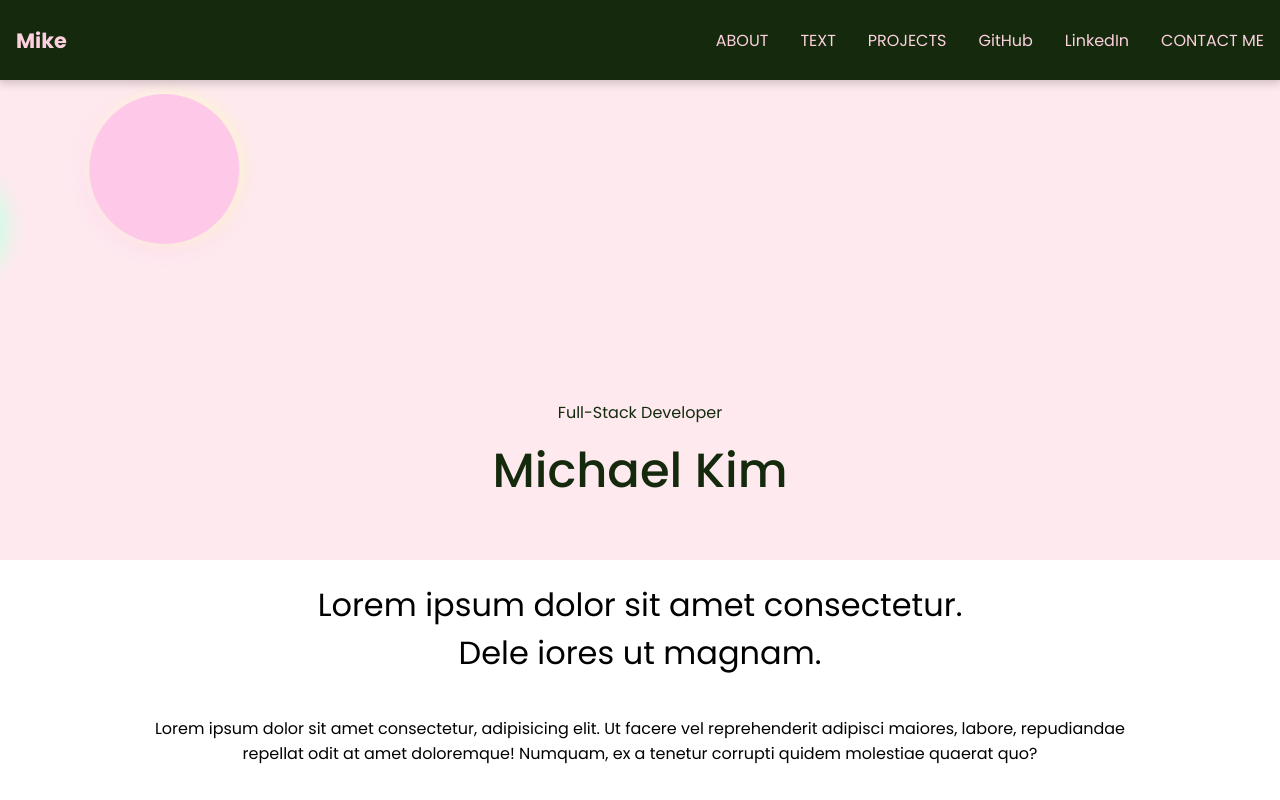
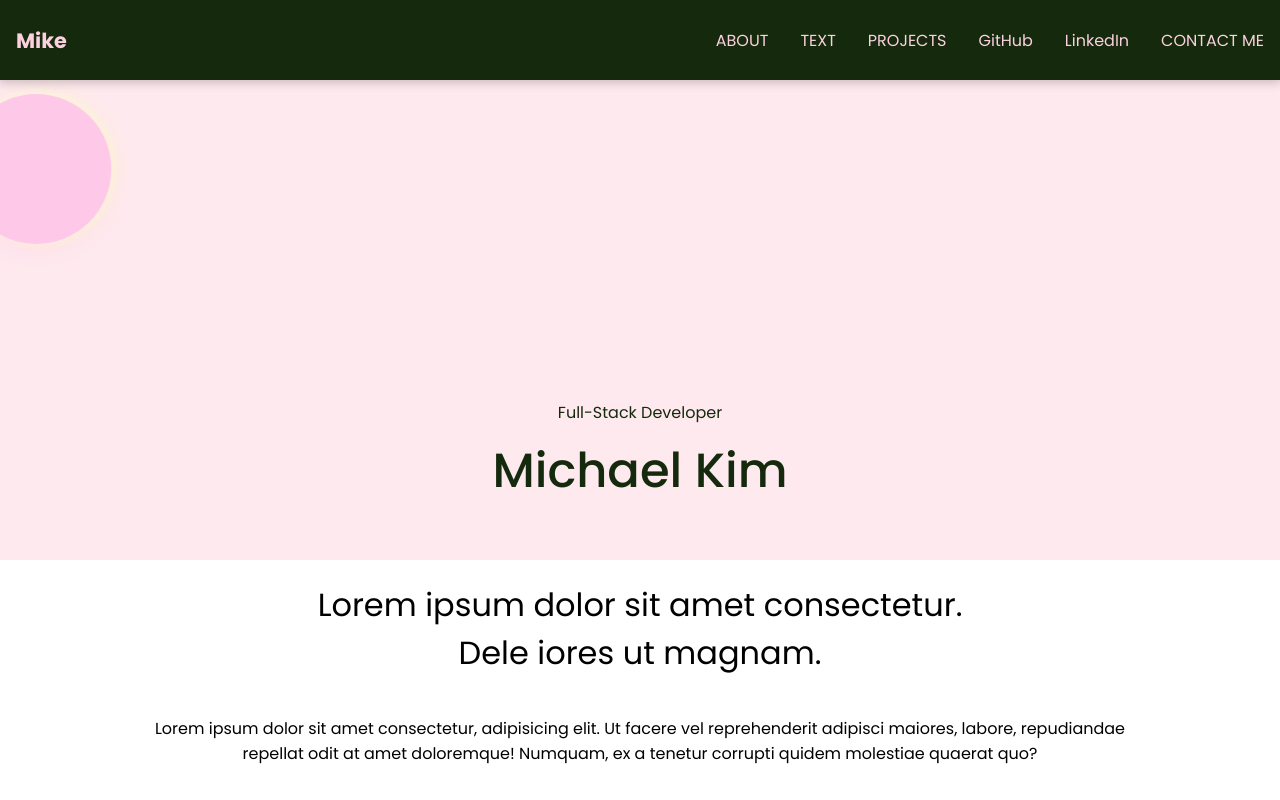
Before and after one commit to sparklingwaterlemon/Portfolio, a React (Create React App) app: page / in a window 1280 px wide. Shown: the top 800 px of the page. Built offline with nearby package versions, Linux system fonts and the light colour scheme.

Commit message:
baubbles css...

```diff
--- a/src/Components/HeroSection/HeroSection.css
+++ b/src/Components/HeroSection/HeroSection.css
@@ -107,7 +107,7 @@
         ;
     border-radius: 50% 50% 50% 50%;
     position: absolute;
-    left: -10vw;
+    left: -20%;
     top: 100px;
     background-color: rgba(255, 154, 223, 0.4);
 
@@ -132,7 +132,7 @@
         ;
     border-radius: 50% 50% 50% 50%;
     position: absolute;
-    left: -10vw;
+    left: -20%;
 
     top: 180px;
     background-color: rgba(91, 196, 203, 0.4);
@@ -161,7 +161,7 @@
 
     border-radius: 50% 50% 50% 50%;
     position: absolute;
-    left: -10vw;
+    left: -20%;
 
     top: 160px;
     background-color: rgba(255, 255, 47, 0.4);
```
